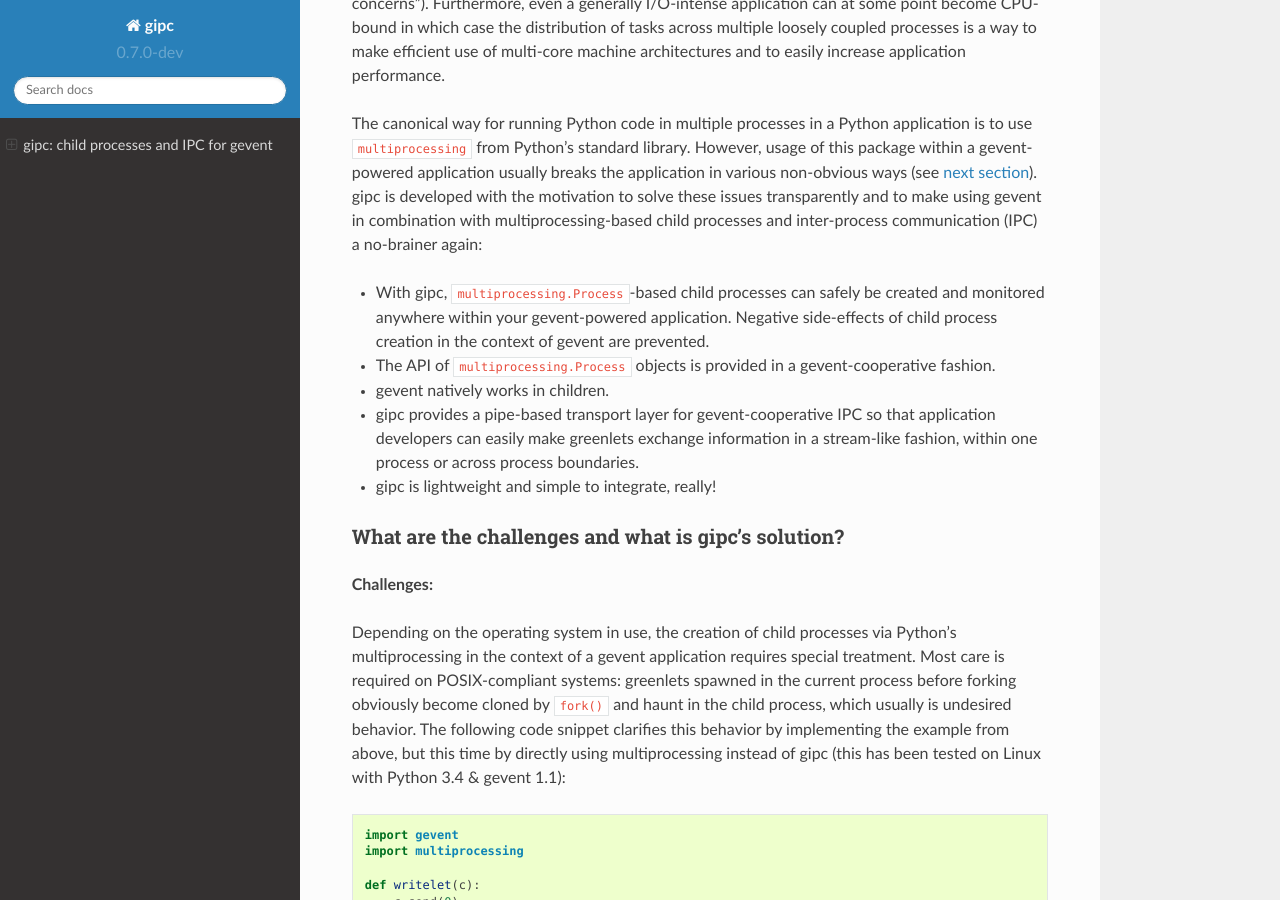
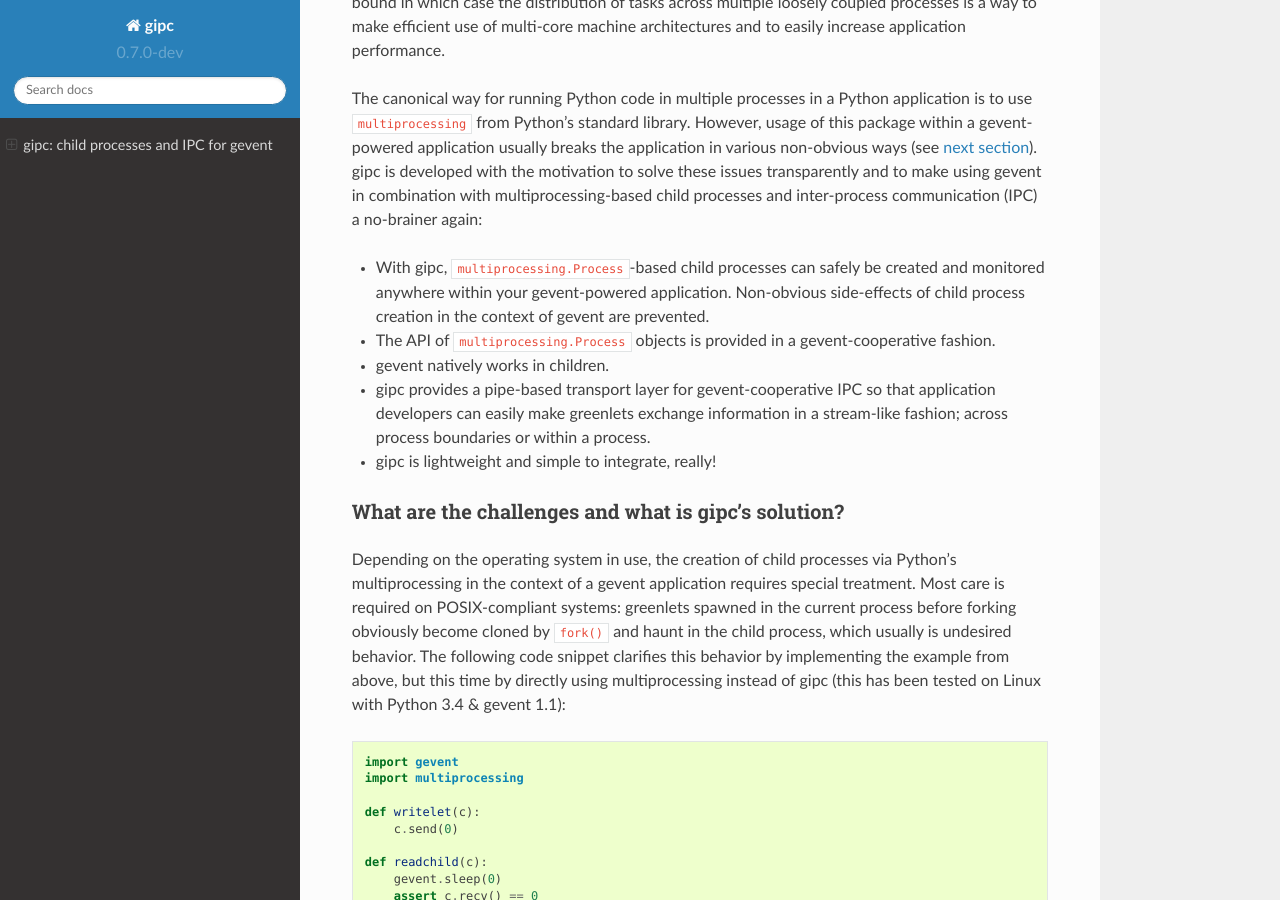
Before and after one commit to jgehrcke/gipc, a Sphinx documentation site: the page built from docs/index.rst, in a window 1280 px wide and 900 px high, scrolled down 2383 px. Built offline with Sphinx 7.4.7 and the Read the Docs theme 2.0.0, drawn with Linux system fonts in a browser that asks for light colours; some of the changed text lies outside the part shown.

```diff
--- a/CHANGELOG.rst
+++ b/CHANGELOG.rst
@@ -1,5 +1,5 @@
-Version 0.7.0 (in development)
-------------------------------
+master (in development)
+-----------------------
 
     Breaking changes:
 
--- a/docs/index.rst
+++ b/docs/index.rst
@@ -18,10 +18,10 @@ gipc: child processes and IPC for gevent
 
 .. rst-class:: byline
 
+    `GitHub <https://github.com/jgehrcke/gipc>`_ |space| | |space|
+    `PyPI <https://pypi.python.org/pypi/gipc>`_ |br|
     An open source software project created by
-    `Jan-Philip Gehrcke <https://gehrcke.de>`_ |br|
-    `GitHub <https://github.com/jgehrcke/gipc>`_ |space| | |space|
-    `PyPI <https://pypi.python.org/pypi/gipc>`_
+    `Jan-Philip Gehrcke <https://gehrcke.de>`_
 
 .. raw:: html
 
@@ -163,14 +163,14 @@ child processes and inter-process communication (IPC) a no-brainer again:
 
 - With gipc, ``multiprocessing.Process``-based child processes can safely be
   created and monitored anywhere within your gevent-powered application.
-  Negative side-effects of child process creation in the context of gevent are
-  prevented.
+  Non-obvious side-effects of child process creation in the context of gevent
+  are prevented.
 - The API of ``multiprocessing.Process`` objects is provided in a
   gevent-cooperative fashion.
 - gevent natively works in children.
 - gipc provides a pipe-based transport layer for gevent-cooperative IPC so that
   application developers can easily make greenlets exchange information in a
-  stream-like fashion, within one process or across process boundaries.
+  stream-like fashion; across process boundaries or within a process.
 - gipc is lightweight and simple to integrate, really!
 
 
@@ -178,8 +178,6 @@ child processes and inter-process communication (IPC) a no-brainer again:
 
 What are the challenges and what is gipc's solution?
 ====================================================
-
-**Challenges:**
 
 Depending on the operating system in use, the creation of child processes via
 Python's multiprocessing in the context of a gevent application requires special
```
Also changed, not shown: other parts of docs/index.rst (+16 -11 lines).
